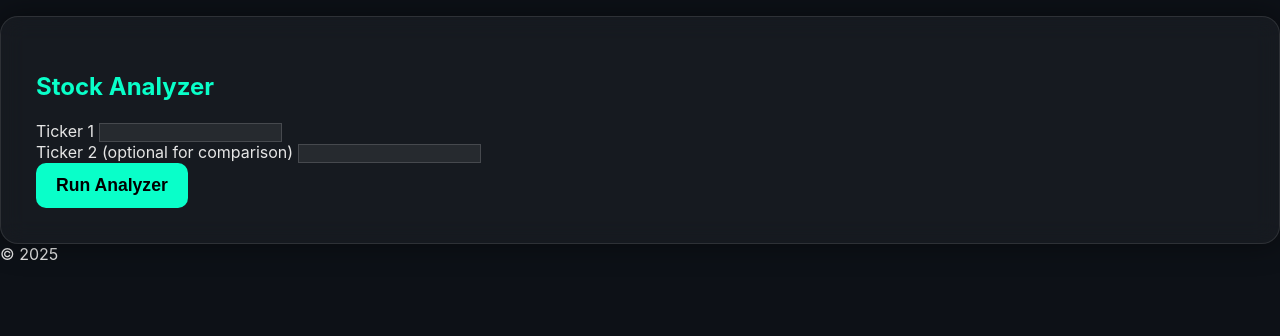
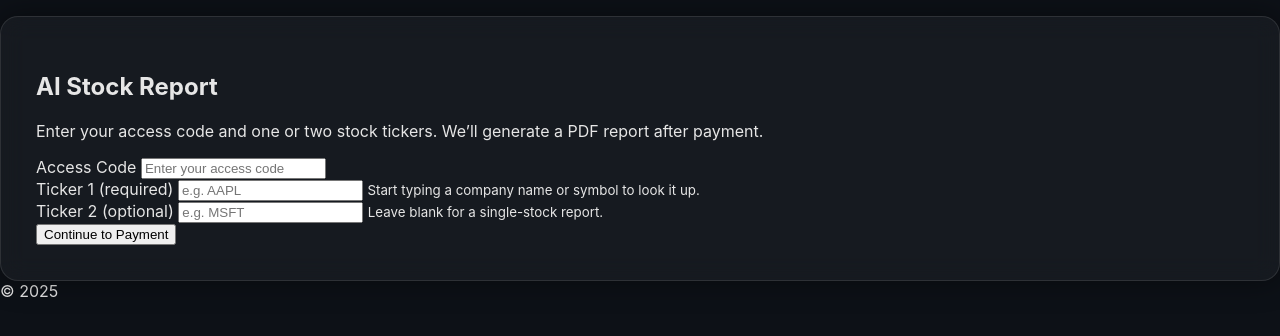
Before and after one commit to johnpirisino/stockwebapp, a Flask app: page / in a window 1280 px wide. Shown: the part 102-438 px from the top of the page. Run offline with Flask 3, Linux system fonts and the light colour scheme.

Commit message:
Revamp stock analyzer form and add access code
Updated the stock analyzer form with access code input and improved layout.

```diff
--- a/templates/index.html
+++ b/templates/index.html
@@ -1,26 +1,106 @@
 {% extends "base.html" %}
 {% block content %}
 
-<div class="card-premium mx-auto">
-    <h2 class="text-center mb-4" style="color:#09ffc9;">Stock Analyzer</h2>
+<div class="card-premium mx-auto text-center">
+  <h2>AI Stock Report</h2>
+  <p class="subtitle">
+    Enter your access code and one or two stock tickers.
+    We’ll generate a PDF report after payment.
+  </p>
 
-    {% if error %}
-    <div class="error-box mb-3">{{ error }}</div>
-    {% endif %}
+  {% if error %}
+    <div class="error-box">{{ error }}</div>
+  {% endif %}
 
-    <form method="POST" action="/create_checkout">
-        <div class="mb-3">
-            <label class="form-label">Ticker 1</label>
-            <input type="text" class="form-control" name="ticker1" required>
-        </div>
+  <form method="POST" action="{{ url_for('create_checkout_route') }}" autocomplete="off">
+    <div class="form-group">
+      <label for="access_code">Access Code</label>
+      <input
+        type="password"
+        id="access_code"
+        name="access_code"
+        placeholder="Enter your access code"
+        required
+        autocomplete="off"
+      />
+    </div>
 
-        <div class="mb-4">
-            <label class="form-label">Ticker 2 (optional for comparison)</label>
-            <input type="text" class="form-control" name="ticker2">
-        </div>
+    <div class="form-group">
+      <label for="ticker1">Ticker 1 (required)</label>
+      <input
+        type="text"
+        id="ticker1"
+        name="ticker1"
+        placeholder="e.g. AAPL"
+        required
+        autocomplete="off"
+        list="ticker1_list"
+      />
+      <datalist id="ticker1_list"></datalist>
+      <small>Start typing a company name or symbol to look it up.</small>
+    </div>
 
-        <button class="btn-premium w-100">Run Analyzer</button>
-    </form>
+    <div class="form-group">
+      <label for="ticker2">Ticker 2 (optional)</label>
+      <input
+        type="text"
+        id="ticker2"
+        name="ticker2"
+        placeholder="e.g. MSFT"
+        autocomplete="off"
+        list="ticker2_list"
+      />
+      <datalist id="ticker2_list"></datalist>
+      <small>Leave blank for a single-stock report.</small>
+    </div>
+
+    <button type="submit" class="btn-primary">
+      Continue to Payment
+    </button>
+  </form>
 </div>
 
+<script>
+function setupTickerLookup(inputId, listId) {
+  const input = document.getElementById(inputId);
+  const list = document.getElementById(listId);
+  if (!input || !list) return;
+
+  let timer = null;
+
+  input.addEventListener("input", function () {
+    const q = input.value.trim();
+    clearTimeout(timer);
+    if (q.length < 2) {
+      list.innerHTML = "";
+      return;
+    }
+
+    timer = setTimeout(() => {
+      fetch("/lookup_ticker?q=" + encodeURIComponent(q))
+        .then((r) => r.json())
+        .then((data) => {
+          list.innerHTML = "";
+          (data || []).forEach((item) => {
+            const opt = document.createElement("option");
+            opt.value = item.ticker;
+            if (item.name) {
+              opt.label = item.ticker + " — " + item.name;
+            }
+            list.appendChild(opt);
+          });
+        })
+        .catch((err) => {
+          console.log("lookup error", err);
+        });
+    }, 300);
+  });
+}
+
+document.addEventListener("DOMContentLoaded", function () {
+  setupTickerLookup("ticker1", "ticker1_list");
+  setupTickerLookup("ticker2", "ticker2_list");
+});
+</script>
+
 {% endblock %}
```
